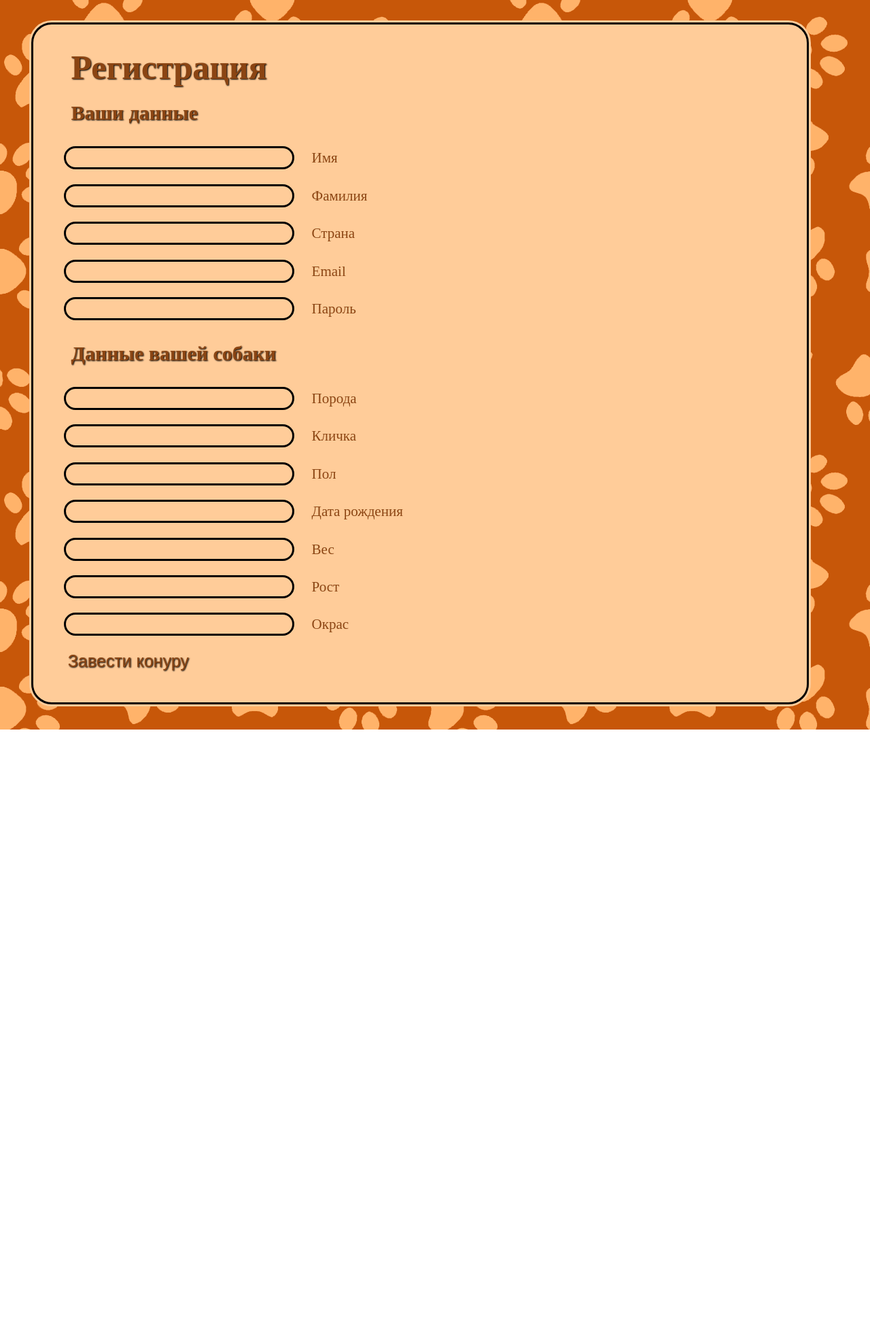
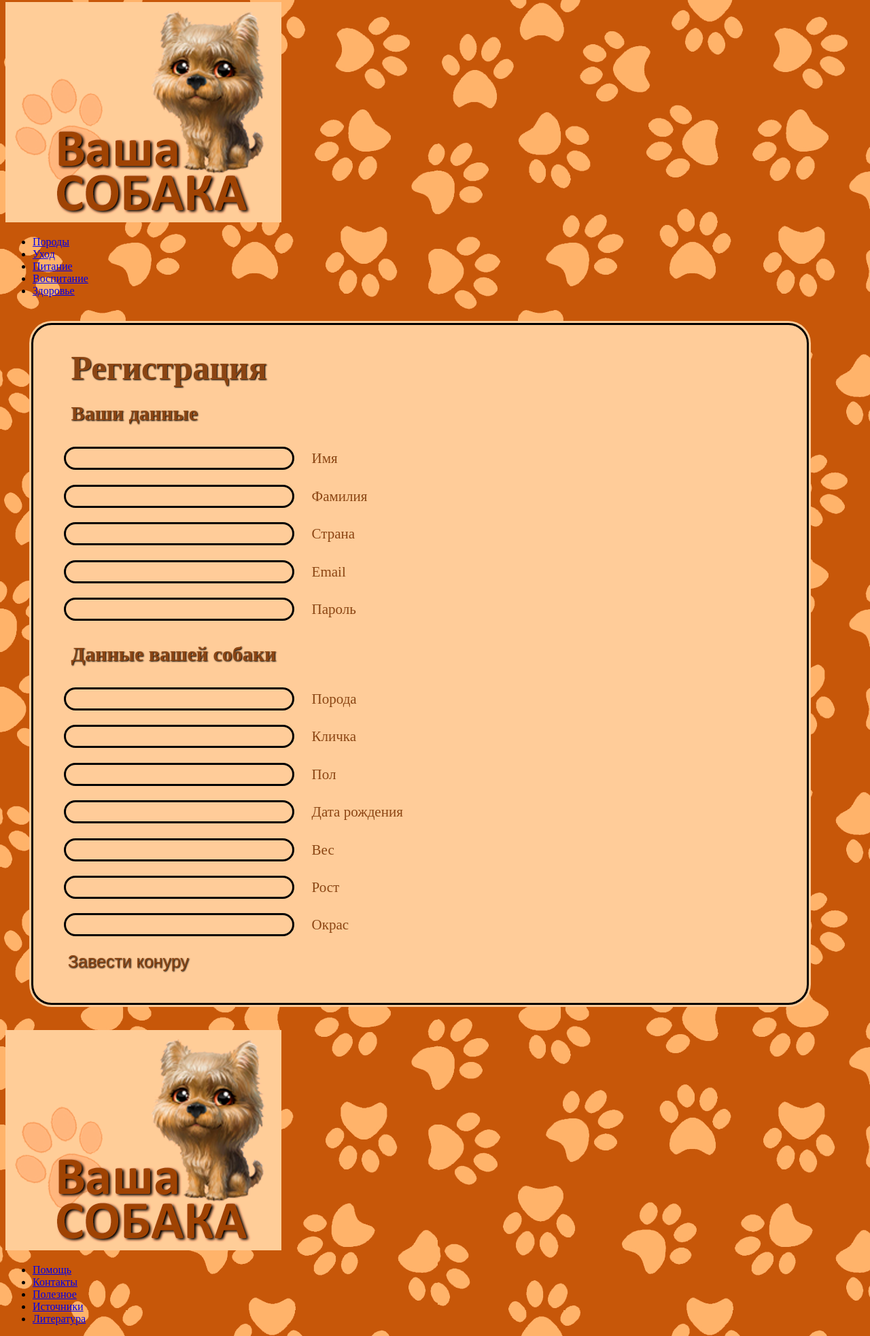
Before and after one commit to RedOrange287/course, a website: page reg.html in a window 1280 px wide. Shown: the part 5-1970 px from the top of the page at 68% size. Before the commit the page ends 1078 px from the top, so only its background shows below. Drawn offline with Linux system fonts and the light colour scheme.

Commit message:
Update reg.html

```diff
--- a/reg.html
+++ b/reg.html
@@ -6,6 +6,20 @@
 	<meta name="viewport" content="width=device-width, initial-scale=1.0">
 </head>
 <body>
+	<div class="bloсk_1">
+		<div>
+			<a title="Главная страница" href="main_draft.html"><img class="logo" src="public/images/logo_draft.png"></a>
+		</div>
+		<div class="title_menu">
+			<ul>
+				<li><a href="breeds.html">Породы</a></li>
+				<li><a href="care.html">Уход</a></li>
+				<li><a href="food.html">Питание</a></li>
+				<li><a href="education.html">Воспитание</a></li>
+				<li><a href="health.html">Здоровье</a></li>
+			</ul>
+		</div>
+	</div>
 	<div class="blok1">
 		<div>
 			<div>
@@ -70,5 +84,19 @@
 			</div>
 		</div>
 	</div>
+	<div class="bloсk_1">
+		<div>
+			<img class="logo" src="public/images/logo_draft.png">
+		</div>
+		<div class="title_menu">
+			<ul>
+				<li><a href="#">Помощь</a></li>
+				<li><a href="#">Контакты</a></li>
+				<li><a href="#">Полезное</a></li>
+				<li><a href="#">Источники</a></li>
+				<li><a href="#">Литература</a></li>
+			</ul>
+		</div>
+	</div>
 </body>
 </html>
```
